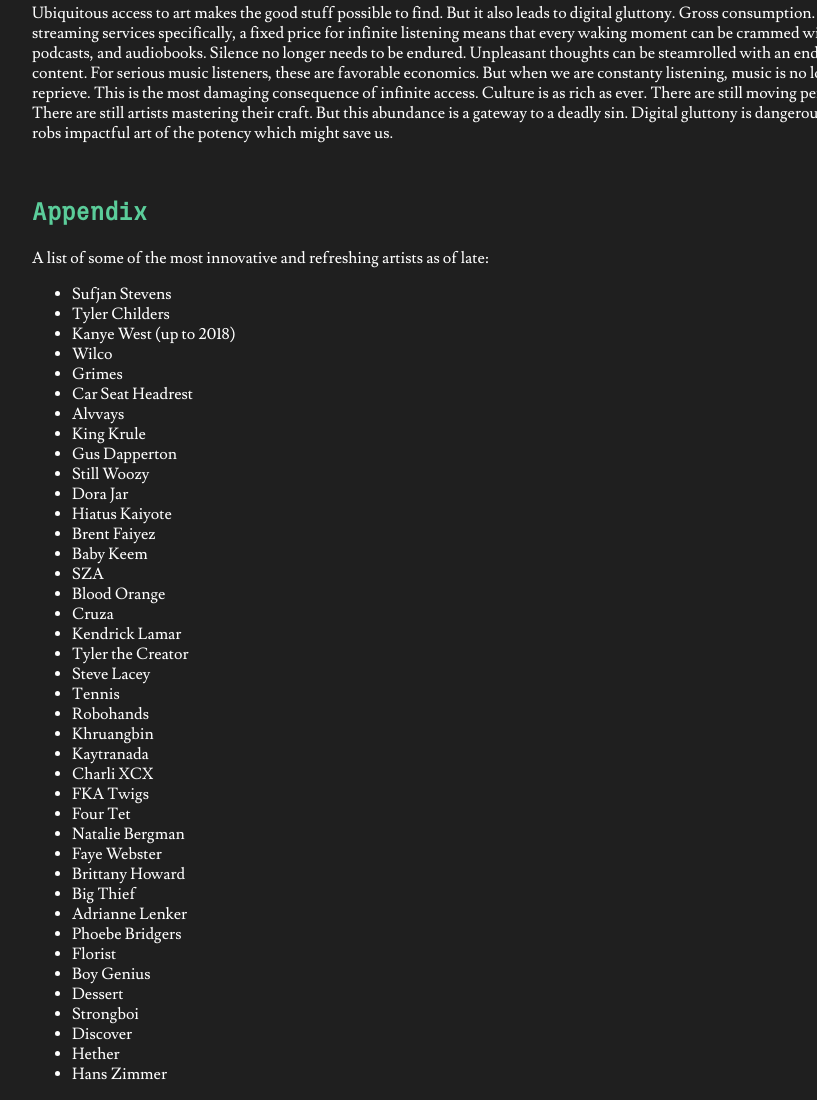
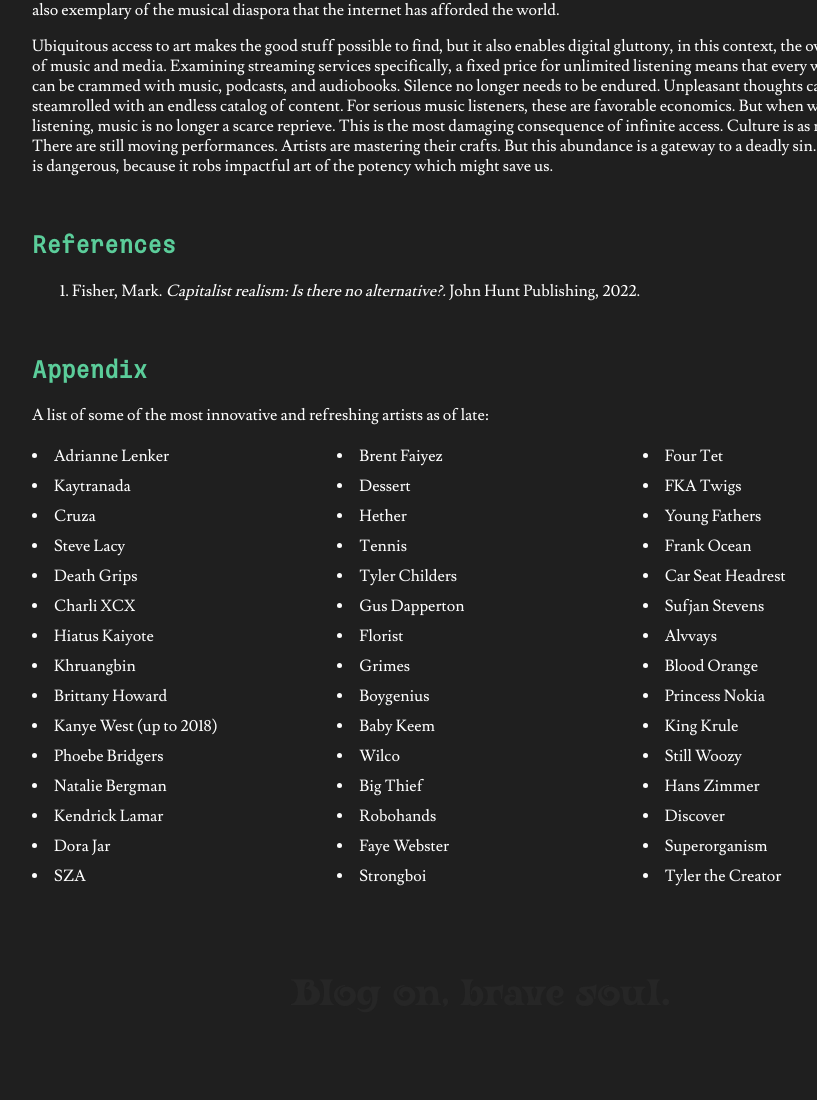
Before and after one commit to matthewgunther/etbh, an Eleventy site: page src/posts/digital_gluttony.md in a window 1280 px wide. Shown: the part 874-1974 px from the top of the page, without its empty margins (160-977 px from the left). After the commit the page ends 1943 px from the top, so only its background shows below. Built offline with nearby package versions, Linux system fonts and the light colour scheme; Eleventy itself is replaced by a stand-in of ours; files that its build step writes are made by us from their sources.

Commit message:
new-music. final edits

```diff
--- a/src/_includes/post_style.njk
+++ b/src/_includes/post_style.njk
@@ -13,6 +13,7 @@
       <h1 class="heading">{{ site_title }}</h1>
     </a>
   </header>
+</br>
   <main>
     <div class="justify-text">
       <h1 span class="page_title">{{ page_title }}</span>
@@ -22,4 +23,10 @@
     {{ content | safe }}
   </main>
 </body>
+</br>
+</br>
+<footer>
+  <p>Blog on, brave soul.</p>
+</footer>
+</br>
 </html>
--- a/src/posts/digital_gluttony.md
+++ b/src/posts/digital_gluttony.md
@@ -2,67 +2,78 @@
 site_title: "Excited to Be Here"
 page_title: "Digital Gluttony"
 subtitle: "Can We Free Ourselves?"
-post_date: "August 14, 2024"
+post_date: "August 18, 2024"
 ---
 
-This reflection on the modern music ecosystem was sparked by Mark Fisher's *Capitalist Realism*. Fisher's central claim is that capitalism binds its participants into a state of addictive consumption framed as a system to fulfill their desires. Depressive hedonia transmutes a longing for deep human fulfillment into a perpetual grasping for meaning from social media feeds and mass market products which always fail to deliver. In the strictest sense this subjugation is voluntary. The machine we have built is based on the notion that the goods and services we exchange create meaning. Even if all actors--from the producers to the consumers--are well meaning, the design of the interaction is corrupting. *"While the structure remains, the vices will reproduce themselves."*
+This reflection on the modern music ecosystem was sparked by Mark Fisher's *Capitalist Realism: Is there no alternative?*. Fisher's central claim is that capitalism binds its participants into a state of addictive consumption framed as a system to fulfill their desires. Depressive hedonia transmutes a longing for deep human fulfillment into a perpetual grasping for meaning from social media feeds and mass market products which never deliver. In the strictest sense this subjugation is voluntary. The machine we have built is based on the illusion that the goods and services we exchange create meaning. Even if all actors&mdash;from the producers to the consumers&mdash;are well meaning, the design of the interaction is corrupting. *"While the structure remains, the vices will reproduce themselves."<sub>1</sub>*
 
-Fisher's analysis is bleak. He views authentic culture as becoming commodified and corrupted. The vein of hope is an awakening from the amenesia of genuine, purposeful community outside of capitalist economics. Art can shake and inspire new generations. Fisher states that *"cravings for the strange, the unexpected, the weird"* enables real perspective shifts that *"can only be supplied by artists and media professionals who are prepared to give people something different from that which already satisfies them."* He quotes Adam Curtis who articulates the spirit of the most compelling art pieces: *"we can free you from yourself."*
+Fisher's analysis is bleak. At every turn, he believes that authentic culture as becoming corrupted through commodification. The vein of hope is an awakening from the amnesia of genuine, purposeful community outside of capitalist economics. Art can shake and inspire new generations. Fisher states that *"cravings for the strange, the unexpected, the weird"<sub>1</sub>* enable real perspective shifts that *"can only be supplied by artists and media professionals who are prepared to give people something different from that which already satisfies them."<sub>1</sub>* The spirit of the most compelling art pieces is as Adam Curtis puts it: *"we can free you from yourself."<sub>1</sub>*
 
-Has anyone been freeing us? My largest point of disagreement with Fisher's account of capitalism is that culture has stalled. I don't believe that challenging, innovative art does not exist. It may not be played on the radio, but it is available. (See appendix.)
+So, has anyone been freeing us? My largest point of disagreement with Fisher's account of capitalism is that culture has stalled. Challenging, innovative art does exist. It may not be played on the radio, but it is available. (See <a href="#appendix">appendix</a>.)
 
-For starters, digital music production has only become possible with the onset of the computing revolution. Purely from the perspective of genre creation, computers have defined modern hip hop and electronic dance music--both genres with massively talented stars and far-stretching futures. Digital audio production also removes barriers of entry for new artists to record and produce music. The Indie Pop sub-genre Bedroom Pop is named after this phenomenon of artists who substiute a recording studio with a laptop.
+For starters, digital music production has only become possible with the onset of the computing revolution. Purely from the perspective of genre creation, computers have defined modern hip hop and electronic dance music&mdash;both genres with massively talented stars and far-stretching futures. Digital audio production also removes barriers of entry for new artists to record and produce music. The Indie Pop sub-genre Bedroom Pop is named after this phenomenon of artists who substitute a recording studio with a laptop.
 
-Further, the internet and its extension to mobile devices defines modern music distribution and discovery. Any recording from any artist is available. Music videos don't require professional shoots or a cable network's airtime. The rate at which media is shared, copied, mixed, mashed, stolen, chopped, and inhaled by audiences is incomprehensible. Cultural progression is becoming more fluid. Global cultures don't converse with finite statements between explicit parties, but in a mixing of diverse style and substance.
+Further, the internet and its extension to mobile devices now define music distribution and discovery. Any recording from an artist is available. Music videos don't require professional shoots or a cable network's airtime. The rate at which media is shared, copied, mixed, mashed, stolen, chopped, and inhaled by audiences is incomprehensible. Cultural progression is becoming more fluid. Global cultures don't converse with finite statements between explicit parties, but in a continual mixing of diverse styles and substance.
 
-Drake has built a career on adopting (and commodifying) musical styles. This is emblematic of Fisher's claim, but Drake's lack of originality is so transparent that it's comical. His pastiching is obvious because we have access to all of the styles which he has ripped off. Drake's career will be remembered for marketable pop music, not groundbreaking artisty. But it is his being a sonic chamelion that is exemplary of the musical diaspora that the internet has afforded the world.
+Drake has built a career on adopting (and commodifying) musical styles. This practice is emblematic of Fisher's claim, but Drake's lack of originality is so transparent that it's comical. His pastiching is obvious because we have access to all of the styles which he has ripped off. Drake's career will be remembered for marketable pop music, not groundbreaking artistry. Yet his exploitation of other genres is also exemplary of the musical diaspora that the internet has afforded the world.
 
-Ubiquitous access to art makes the good stuff possible to find. But it also leads to digital gluttony. Gross consumption. Examining streaming services specifically, a fixed price for infinite listening means that every waking moment can be crammed with music, podcasts, and audiobooks. Silence no longer needs to be endured. Unpleasant thoughts can be steamrolled with an endless catalog of content. For serious music listeners, these are favorable economics. But when we are constanty listening, music is no longer a scarce reprieve. This is the most damaging consequence of infinite access. Culture is as rich as ever. There are still moving performances. There are still artists mastering their craft. But
-this abundance is a gateway to a deadly sin. Digital gluttony is dangerous, because it robs impactful art of the potency which might save us.
+Ubiquitous access to art makes the good stuff possible to find, but it also enables digital gluttony, in this context, the over consumption of music and media. Examining streaming services specifically, a fixed price for unlimited listening means that every waking moment can be crammed with music, podcasts, and audiobooks. Silence no longer needs to be endured. Unpleasant thoughts can be steamrolled with an endless catalog of content. For serious music listeners, these are favorable economics. But when we are constantly listening, music is no longer a scarce reprieve. This is the most damaging consequence of infinite access. Culture is as rich as ever. There are still moving performances. Artists are mastering their crafts. But this abundance is a gateway to a deadly sin. Digital gluttony is dangerous, because it robs impactful art of the potency which might save us.
 
 </br>
 
-## Appendix
+## References
+1. Fisher, Mark. *Capitalist realism: Is there no alternative?.* John Hunt Publishing, 2022.
+
+</br>
+
+<h2 id ="appendix"> Appendix</h2>
 
 A list of some of the most innovative and refreshing artists as of late:
 
-- Sufjan Stevens
-- Tyler Childers
-- Kanye West (up to 2018)
-- Wilco
-- Grimes
-- Car Seat Headrest
-- Alvvays
-- King Krule
-- Gus Dapperton
-- Still Woozy
-- Dora Jar
-- Hiatus Kaiyote
-- Brent Faiyez
-- Baby Keem
-- SZA
-- Blood Orange
-- Cruza
-- Kendrick Lamar
-- Tyler the Creator
-- Steve Lacey
-- Tennis
-- Robohands
-- Khruangbin
-- Kaytranada
-- Charli XCX
-- FKA Twigs
-- Four Tet
-- Natalie Bergman
-- Faye Webster
-- Brittany Howard
-- Big Thief
-- Adrianne Lenker
-- Phoebe Bridgers
-- Florist
-- Boy Genius
-- Dessert
-- Strongboi
-- Discover
-- Hether
-- Hans Zimmer
+<ul class="three-column-list">
+<li>Adrianne Lenker</li>
+<li>Kaytranada</li>
+<li>Cruza</li>
+<li>Steve Lacy</li>
+<li>Death Grips</li>
+<li>Charli XCX</li>
+<li>Hiatus Kaiyote</li>
+<li>Khruangbin</li>
+<li>Brittany Howard</li>
+<li>Kanye West (up to 2018)
+<li>Phoebe Bridgers</li>
+<li>Natalie Bergman</li>
+<li>Kendrick Lamar</li>
+<li>Dora Jar</li>
+<li>SZA</li>
+<li>Brent Faiyez</li>
+<li>Dessert</li>
+<li>Hether</li>
+<li>Tennis</li>
+<li>Tyler Childers</li>
+<li>Gus Dapperton</li>
+<li>Florist </li>
+<li>Grimes</li>
+<li>Boygenius</li>
+<li>Baby Keem</li>
+<li>Wilco</li>
+<li>Big Thief</li>
+<li>Robohands</li>
+<li>Faye Webster</li>
+<li>Strongboi</li>
+<li>Four Tet</li>
+<li>FKA Twigs</li>
+<li>Young Fathers</li>
+<li>Frank Ocean</li>
+<li>Car Seat Headrest</li>
+<li>Sufjan Stevens</li>
+<li>Alvvays</li>
+<li>Blood Orange</li>
+<li>Princess Nokia</li>
+<li>King Krule</li>
+<li>Still Woozy</li>
+<li>Hans Zimmer</li>
+<li>Discover</li>
+<li>Superorganism</li>
+<li>Tyler the Creator</li>
+</ul>
--- a/src/style.css
+++ b/src/style.css
@@ -19,19 +19,6 @@
     font-style: normal;
 }
 
-@font-face {
-    font-family: "jgs";
-    src: url("./fonts/") format("truetype");
-    font-weight: normal;
-    font-style: normal;
-}
-
-@font-face {
-    font-family: "jgs";
-    src: url("./fonts/") format("truetype");
-    font-weight: normal;
-    font-style: normal;
-}
 @font-face {
     font-family: "RegDurandus";
     src: url("./fonts/regular/RegDurandus.otf") format("opentype");
@@ -148,10 +135,35 @@
     font-style: normal;
 }
 
+@font-face {
+    font-family: "picnic";
+    src: url("./fonts/picnic/PicNic-Regular.woff2") format("opentype");
+    font-weight: normal;
+    font-style: normal;
+}
 
 
+@font-face {
+    font-family: "monhugo";
+    src: url("./fonts/out/MonHugo-out.woff2") format("opentype");
+    font-weight: normal;
+    font-style: normal;
+}
+
+@font-face {
+    font-family: "louise";
+    src: url("./fonts/louise/Louise-Regular.woff2") format("opentype");
+    font-weight: normal;
+    font-style: normal;
+}
 
 
+@font-face {
+    font-family: "swirl";
+    src: url("./fonts/swirl/Ouroboros-Regular.woff2") format("opentype");
+    font-weight: normal;
+    font-style: normal;
+}
 
 
 
@@ -262,3 +274,30 @@
 h1 {
     font-family: "jgs", sans-serif;
 } */
+
+
+
+
+
+/* Style the list to have three columns */
+ul.three-column-list {
+    column-count: 3; /* Divide the list into 3 columns */
+    column-gap: 20px; /* Optional: Add space between columns */
+    list-style-position: inside; /* Optional: Align bullet points inside the columns */
+    padding: 0;
+    margin: 0;
+}
+
+/* Optional: Style the list items */
+ul.three-column-list li {
+    padding: 5px 0; /* Optional: Add spacing between list items */
+}
+
+
+
+footer p{
+    color: #262626;
+    text-align: center;
+    font-family: "swirl";
+    font-size: 2.3em;
+}
```
Also changed, not shown: src/fonts/louise/Louise-Regular.woff2 (added), src/fonts/out/MonHugo-out.woff2 (added), src/fonts/picnic/PicNic-Regular.woff2 (added), src/fonts/swirl/Ouroboros-Regular.woff2 (added).
